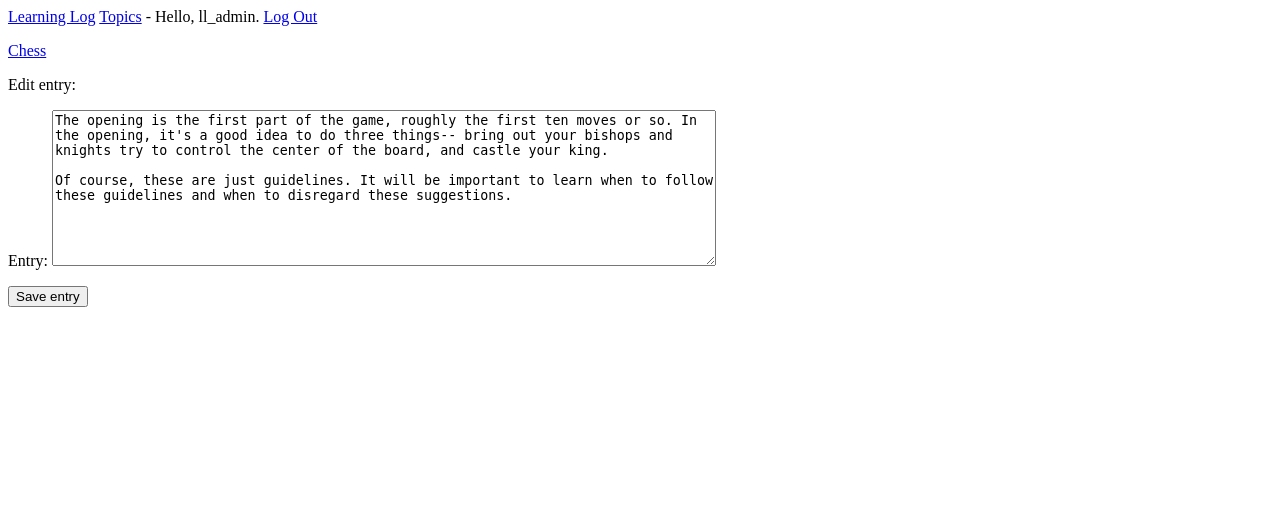
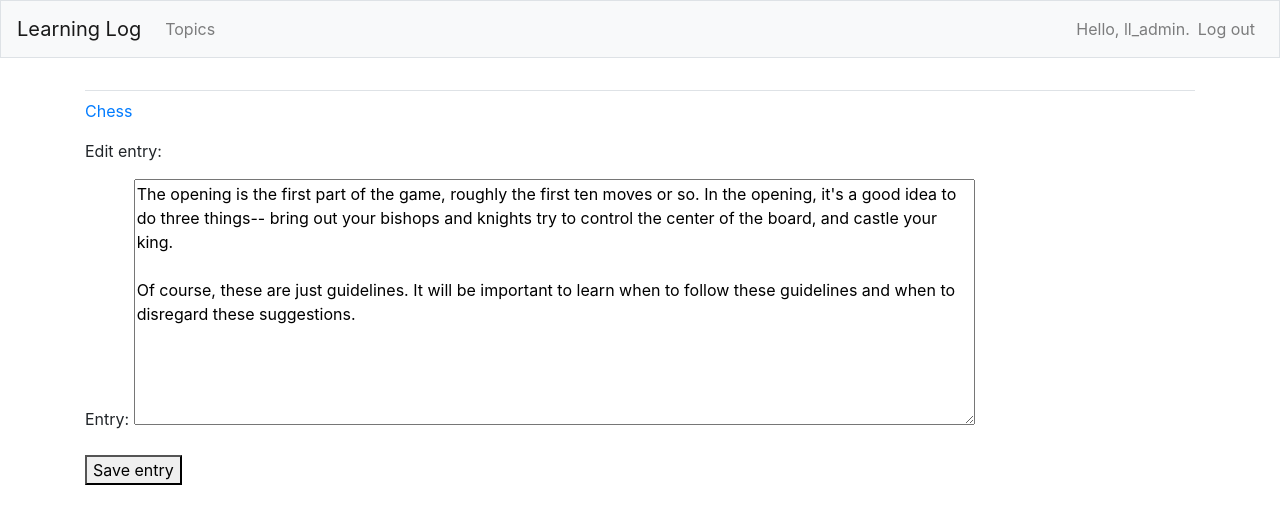
Before and after one commit to carlosadap/learning_log, a Django app: page /edit_entry/1/ in a window 1280 px wide. Shown: the top 524 px of the page. Run offline with Django 3.2, Linux system fonts and the light colour scheme; a user stored in the database is signed in; data comes from the database, SQL or seed files in the repository; both versions use the stored data as it was after the commit; some libraries are stand-ins or nearby versions.

Commit message:
Add bootstrap to the base template

```diff
--- a/learning_log/settings.py
+++ b/learning_log/settings.py
@@ -34,6 +34,9 @@ INSTALLED_APPS = [
     # My apps
     'learning_logs',
     'users',
+
+    # Third party apps.
+    'bootstrap4',
 
     # Default django apps.
     'django.contrib.admin',
--- a/learning_logs/templates/learning_logs/base.html
+++ b/learning_logs/templates/learning_logs/base.html
@@ -1,13 +1,56 @@
-<p>
-  <a href="{% url 'learning_logs:index' %}">Learning Log</a>
-  <a href="{% url 'learning_logs:topics' %}">Topics</a> -
-  {% if user.is_authenticated %}
-    Hello, {{ user.username }}.
-    <a href="{% url 'users:logout' %}">Log Out</a>
-  {% else %}
-    <a href="{% url 'users:register' %}">Register</a> -
-    <a href="{% url 'users:login' %}">Log in</a>
-  {% endif %}
-</p>
+{% load bootstrap4 %}
 
-{% block content %}{% endblock content %}
+<!DOCTYPE html>
+<html lang="en">
+<head>
+  <meta charset="UTF-8">
+  <meta http-equiv="X-UA-Compatible" content="IE=edge">
+  <meta name="viewport" content="width=device-width, initial-scale=1.0">
+  <title>Learning Log</title>
+
+  {% bootstrap_css %}
+  {% bootstrap_javascript jquery='full' %}
+
+</head>
+<body>
+
+  <nav class="navbar navbar-expand-md navbar-light bg-light mb-4 border">
+
+    <a href="{% url 'learning_logs:index' %}" class="navbar-brand">Learning Log</a>
+
+    <button class="navbar-toggler" type="button" data-toggle="collapse" data-target="#navbarCollapse" aria-controls="navbarCollapse" aria-expanded="false" aria-label="Toggle navigation"><span class="navbar-toggler-icon"></span></button>
+    <div class="collapse navbar-collapse" id="navbarCollapse">
+      <ul class="navbar-nav mr-auto">
+        <li class="nav-item"><a href="{% url 'learning_logs:topics' %}" class="nav-link">Topics</a></li>
+      </ul>
+      <ul class="navbar-nav ml-auto">
+        {% if user.is_authenticated %}
+          <li class="nav-item">
+            <span class="navbar-text">Hello, {{ user.username }}.</span>
+          </li>
+          <li class="nav-item">
+            <a href="{% url 'users:logout' %}" class="nav-link">Log out</a>
+          </li>
+        {% else %}
+          <li class="nav-item">
+            <a href="{% url 'users:register' %}" class="nav-link">Register</a>
+          </li>
+          <li class="nav-item">
+            <a href="{% url 'users:login' %}" class="nav-link">Log in</a>
+          </li>
+        {% endif %}
+      </ul>
+    </div>
+  </nav>
+
+  <main role="main" class="container">
+    <div class="pb-2 mb-2 border-bottom">
+      {% block page_header %}{% endblock page_header %}
+    </div>
+    <div>
+      {% block content %}{% endblock content %}
+    </div>
+  </main>
+
+</body>
+</html>
```
Also changed, not shown: db.sqlite3.
